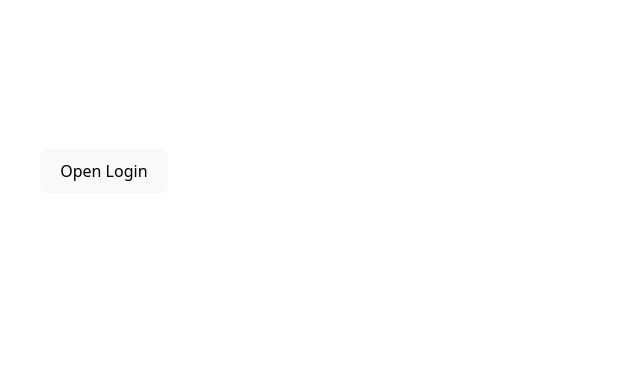
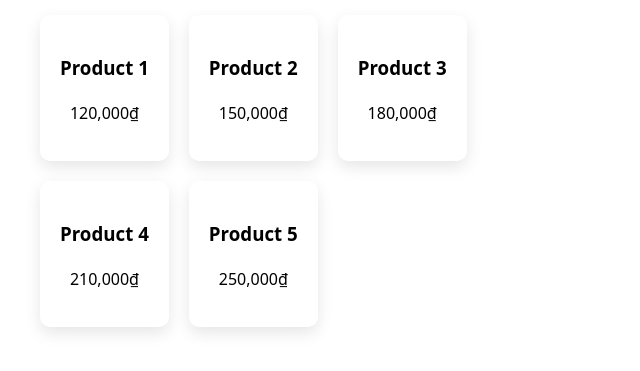
Before and after one commit to MinhKiet05/1_week1_2_Javascript, a React (Vite) app in the folder lab1/: page / in a window 1280 px wide. Shown: the part 229-600 px from the top of the page, without its empty margins (0-640 px from the left). Built offline with nearby package versions, Linux system fonts and the light colour scheme.

Commit message:
Xong react tuan 1 bai 5

```diff
--- a/lab1/src/App.jsx
+++ b/lab1/src/App.jsx
@@ -1,21 +1,10 @@
-import { useState } from 'react'
+
 import './App.css'
-import LoginForm from './components/loginForm/LoginForm.jsx'
+import ProductList from './components/productList/ProductList.jsx'
 function App() {
-  const [open, setOpen] = useState(false);
   return (
     <>
-      <div style={{ padding: "40px" }}>
-      <button onClick={() => setOpen(true)}>
-        Open Login
-      </button>
-
-      <LoginForm
-        isOpen={open}
-        type="primary"
-        onClose={() => setOpen(false)}
-      />
-    </div>
+      <ProductList />
     </>
   )
 }
--- /dev/null
+++ b/lab1/src/components/productList/ProductList.css
@@ -0,0 +1,31 @@
+.product-list {
+  display: grid;
+  grid-template-columns: repeat(3, 1fr); /* Desktop: 3 cột */
+  gap: 20px;
+  padding: 40px;
+  color: black;
+}
+
+/* Card đơn giản */
+.product-card {
+  padding: 20px;
+  border-radius: 10px;
+  background: #fff;
+  box-shadow: 0 6px 16px rgba(0,0,0,0.1);
+  text-align: center;
+}
+
+/* Tablet */
+@media (max-width: 1024px) {
+  .product-list {
+    grid-template-columns: repeat(2, 1fr);
+  }
+}
+
+/* Mobile */
+@media (max-width: 600px) {
+  .product-list {
+    grid-template-columns: 1fr;
+    padding: 20px;
+  }
+}
--- /dev/null
+++ b/lab1/src/components/productList/ProductList.jsx
@@ -0,0 +1,24 @@
+import "./ProductList.css";
+
+function ProductList() {
+  const products = [
+    { id: 1, name: "Product 1", price: 120000 },
+    { id: 2, name: "Product 2", price: 150000 },
+    { id: 3, name: "Product 3", price: 180000 },
+    { id: 4, name: "Product 4", price: 210000 },
+    { id: 5, name: "Product 5", price: 250000 },
+  ];
+
+  return (
+    <div className="product-list">
+      {products.map((item) => (
+        <div className="product-card" key={item.id}>
+          <h3>{item.name}</h3>
+          <p>{item.price.toLocaleString()}₫</p>
+        </div>
+      ))}
+    </div>
+  );
+}
+
+export default ProductList;
```
Also changed, not shown: 1 other file (tests, documents, lock files or other folders).
